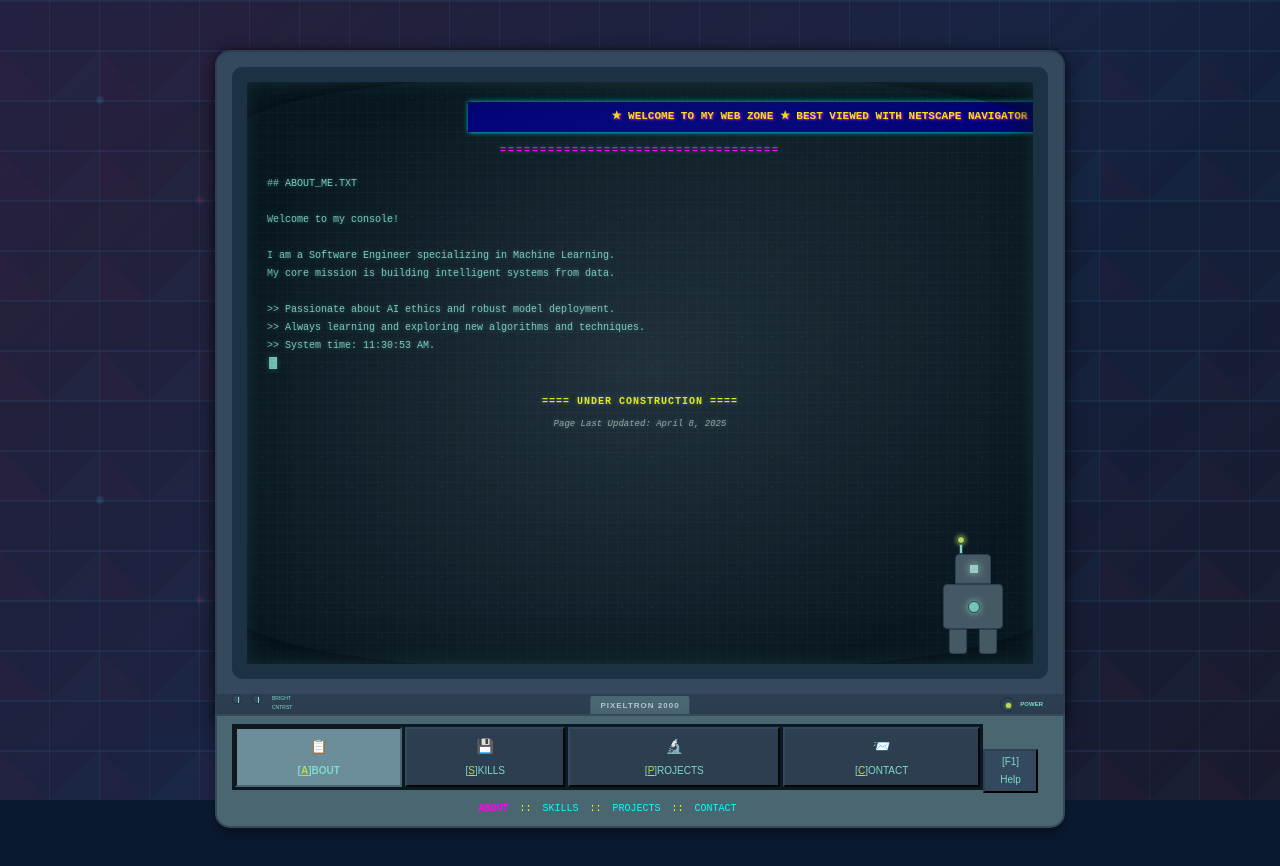
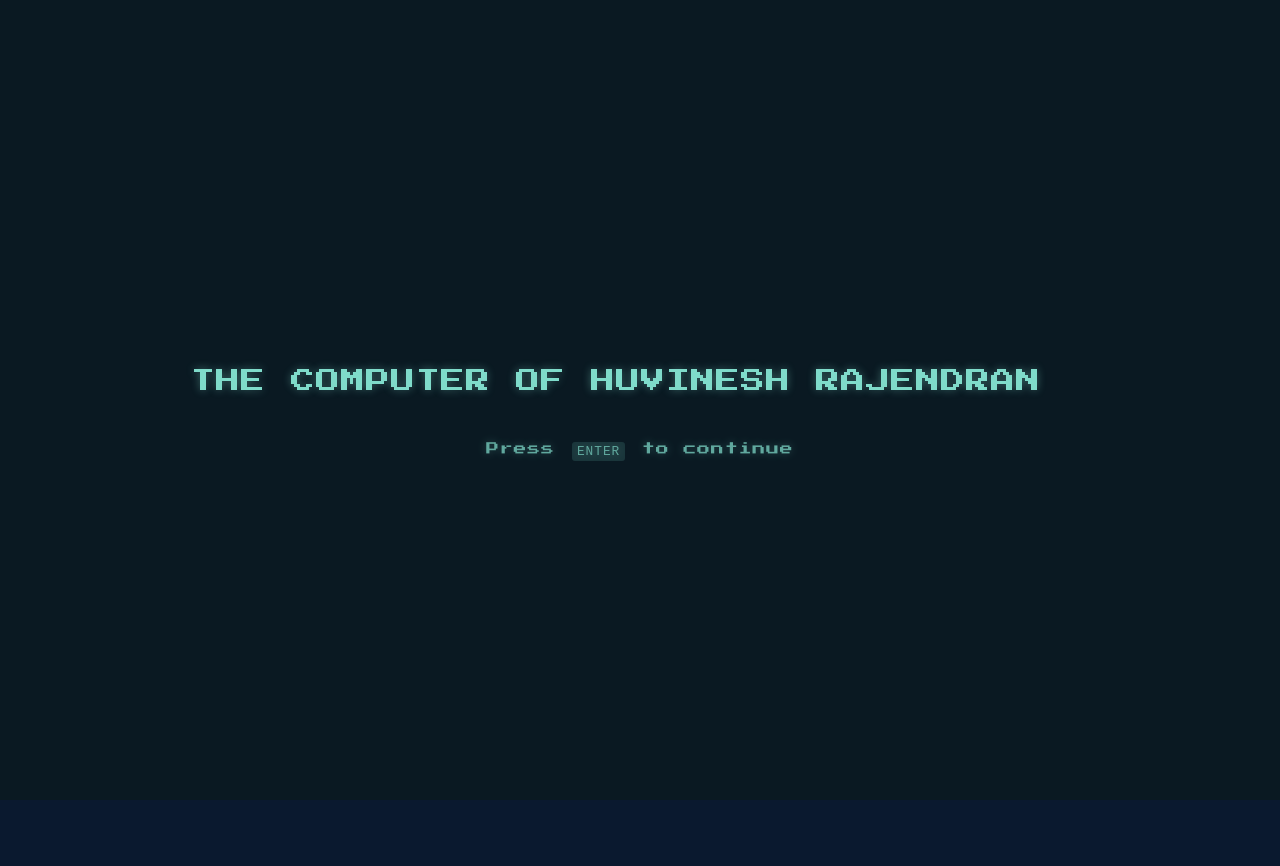
Before and after one commit to Huvinesh-Rajendran-12/myportfolio, a Next.js app: page / in a window 1280 px wide. Shown: the top 866 px of the page. After the commit the page ends 800 px from the top, so only its background shows below. Built offline with nearby package versions, Linux system fonts and the light colour scheme.

Commit message:
Add intro screen with typewriter effect and update font styling

```diff
--- a/src/app/globals.css
+++ b/src/app/globals.css
@@ -2,6 +2,7 @@
 
 /* --- Soothing Retro Theme CSS Variables --- */
 :root {
+    /* Color variables */
     --bg-gradient: linear-gradient(to bottom, #2c3e50, #4a6670, #6b8e9a); /* Midnight Blue -> Steel Blue */
     --monitor-bg: #34495e; /* Dark slate */
     --monitor-border: #2c3e50;
@@ -19,6 +20,11 @@
     --nav-text: #7fdbca; /* Soft teal */
     --nav-hover-bg: #3d556c;
     --nav-hover-text: #a3c8c4; /* Dusty teal */
+
+    /* Font variables */
+    --font-pixel-primary: var(--font-vt323), 'VT323', 'Courier New', monospace;
+    --font-pixel-secondary: var(--font-press-start-2p), 'Press Start 2P', monospace;
+    --font-mono: 'Courier New', monospace;
     --nav-active-bg: #b0c4de; /* Light steel blue */
     --nav-active-text: #0a1922; /* Deep navy */
     --robot-body: #465a65; /* Slate gray */
@@ -393,18 +399,39 @@ body::after {
     word-wrap: break-word;
     min-height: 50px;
 }
-.content-area h2 { color: var(--header-color); margin-bottom: 1em; font-size: 1.2em; text-shadow: 0 0 8px var(--header-glow); }
+.content-area h2 {
+    color: var(--header-color);
+    margin-bottom: 1em;
+    font-size: 1.4em;
+    text-shadow: 0 0 8px var(--header-glow);
+    font-family: var(--font-pixel-secondary);
+    text-transform: uppercase;
+    letter-spacing: 1px;
+}
 .content-area ul { list-style: none; padding-left: 0; margin-top: 0.5em; margin-bottom: 0.5em; }
-.content-area li { margin-bottom: 0.5em; }
+.content-area li {
+    margin-bottom: 0.8em;
+    font-size: 0.9rem;
+}
 .content-area li::before { content: "> "; color: var(--list-marker-color); }
-.content-area a { color: var(--link-color); text-decoration: underline; }
+.content-area a {
+    color: var(--link-color);
+    text-decoration: underline;
+    font-weight: bold;
+    text-shadow: 0 0 3px var(--link-color);
+}
 .content-area a:hover { color: var(--link-hover-color); }
 
 /* Retro Content Area Styling */
 .retro-content {
-    font-family: "Courier New", monospace;
+    font-family: var(--font-pixel-primary);
     width: 100%;
     position: relative;
+    font-size: 0.9rem;
+    image-rendering: pixelated;
+    -webkit-font-smoothing: none;
+    -moz-osx-font-smoothing: grayscale;
+    letter-spacing: 0.5px;
 }
 
 /* Retro Header with Marquee */
@@ -489,7 +516,17 @@ body::after {
  }
 
 /* Blinking Cursor */
-.cursor { display: inline-block; width: 8px; height: 1.2em; background-color: var(--cursor-color); margin-left: 2px; vertical-align: middle; animation: blink 1s step-end infinite; box-shadow: 0 0 5px var(--text-glow); }
+.cursor {
+    display: inline-block;
+    width: 12px;
+    height: 1.4em;
+    background-color: var(--cursor-color);
+    margin-left: 4px;
+    vertical-align: middle;
+    animation: blink 1s step-end infinite;
+    box-shadow: 0 0 8px var(--text-glow);
+    image-rendering: pixelated;
+}
 @keyframes blink { 50% { opacity: 0; } }
 
 /* Retro Navigation Styling */
--- a/src/app/layout.tsx
+++ b/src/app/layout.tsx
@@ -1,5 +1,5 @@
 import type { Metadata } from "next";
-import { Inter, Press_Start_2P } from "next/font/google";
+import { Inter, Press_Start_2P, VT323 } from "next/font/google";
 import "./globals.css";
 
 // Configure fonts using next/font
@@ -12,6 +12,12 @@ const pressStart2P = Press_Start_2P({
   subsets: ["latin"],
   weight: "400",
   variable: "--font-press-start-2p", // CSS variable for Press Start 2P
+});
+
+const vt323 = VT323({
+  subsets: ["latin"],
+  weight: "400",
+  variable: "--font-vt323", // CSS variable for VT323
 });
 
 export const metadata: Metadata = {
@@ -28,7 +34,7 @@ export default function RootLayout({
     <html lang="en">
       {/* Apply font variables to body */}
       {/* Default font set in globals.css, variables available if needed */}
-      <body className={`${inter.variable} ${pressStart2P.variable}`}>
+      <body className={`${inter.variable} ${pressStart2P.variable} ${vt323.variable}`}>
         {children}
       </body>
     </html>
--- a/src/app/page.tsx
+++ b/src/app/page.tsx
@@ -4,12 +4,19 @@ import React, { useState, useMemo, useEffect } from 'react';
 import PixelRobot from '@/components/PixelRobot';
 import ContentDisplay from '@/components/ContentDisplay';
 import Navigation from '@/components/Navigation';
+import IntroScreen from '@/components/IntroScreen';
 import { portfolioData, sectionKeys } from '@/components/portfolioData'; // Import data and keys
 
 export default function Home() {
+  const [showIntro, setShowIntro] = useState<boolean>(true);
   const [activeSection, setActiveSection] = useState<string>('about'); // Default section
   // State for showing/hiding keyboard shortcut help
   const [showKeyboardHelp, setShowKeyboardHelp] = useState<boolean>(false);
+
+  // Function to handle completion of intro screen
+  const handleIntroComplete = () => {
+    setShowIntro(false);
+  };
 
   const handleNavigate = (sectionId: string) => {
     setActiveSection(sectionId);
@@ -91,6 +98,11 @@ export default function Home() {
 
 
   return (
+    <>
+      {/* Show intro screen if in intro state */}
+      {showIntro ? (
+        <IntroScreen onComplete={handleIntroComplete} />
+      ) : (
         <>
           {/* Circuit glow effect for background */}
           <div className="circuit-glow"></div>
@@ -188,5 +200,7 @@ export default function Home() {
             </div>
           </div>
         </>
+      )}
+    </>
   );
 }
--- a/src/components/ContentDisplay.tsx
+++ b/src/components/ContentDisplay.tsx
@@ -94,12 +94,12 @@ const ContentDisplay: React.FC<ContentDisplayProps> = ({ content, speed = 5 }) =
   return (
     <div ref={contentRef} className="content-area retro-content">
       {/* Classic 90s marquee and divider */}
-      <div className="retro-header">
+      {/* <div className="retro-header">
         <div className="retro-marquee">
           ★ WELCOME TO MY WEB ZONE ★ BEST VIEWED WITH NETSCAPE NAVIGATOR 3.0 ★
         </div>
         <div className="retro-divider">===================================</div>
-      </div>
+      </div> */}
 
       {/* Loading message - classic 90s element */}
       {isNewContent && (
@@ -112,7 +112,6 @@ const ContentDisplay: React.FC<ContentDisplayProps> = ({ content, speed = 5 }) =
 
       {/* Classic 90s footer with counter and last updated */}
       <div className="retro-footer">
-        <div className="construction-bar">==== UNDER CONSTRUCTION ====</div>
         <div className="last-updated">Page Last Updated: {lastUpdated}</div>
       </div>
     </div>
--- /dev/null
+++ b/src/components/IntroScreen.module.css
@@ -0,0 +1,74 @@
+/* Intro Screen Styles */
+.introScreen {
+    position: fixed;
+    top: 0;
+    left: 0;
+    width: 100%;
+    height: 100%;
+    background-color: var(--screen-bg);
+    display: flex;
+    align-items: center;
+    justify-content: center;
+    z-index: 1000;
+    color: var(--text-color);
+    text-shadow: 0 0 8px var(--text-glow);
+    font-family: var(--font-pixel-primary);
+    image-rendering: pixelated;
+}
+
+.introContent {
+    display: flex;
+    flex-direction: column;
+    align-items: center;
+    justify-content: center;
+    text-align: center;
+}
+
+.introText {
+    font-size: 1.5rem;
+    margin-bottom: 2rem;
+    letter-spacing: 1px;
+    line-height: 1.5;
+    font-family: var(--font-pixel-primary);
+    text-transform: uppercase;
+    image-rendering: pixelated;
+    -webkit-font-smoothing: none;
+    -moz-osx-font-smoothing: grayscale;
+}
+
+@keyframes blink {
+    0%, 100% { opacity: 1; }
+    50% { opacity: 0; }
+}
+
+.cursorBlink {
+    animation: blink 1s infinite;
+    display: inline-block;
+    margin-left: 2px;
+    font-size: 2.8rem;
+    font-weight: bold;
+}
+
+.enterPrompt {
+    font-size: 0.8rem;
+    opacity: 0.8;
+    animation: pulse 2s infinite;
+    font-family: var(--font-pixel-secondary);
+    letter-spacing: 1px;
+    image-rendering: pixelated;
+    -webkit-font-smoothing: none;
+    -moz-osx-font-smoothing: grayscale;
+}
+
+@keyframes pulse {
+    0%, 100% { opacity: 0.6; }
+    50% { opacity: 1; }
+}
+
+.enterPrompt kbd {
+    background-color: rgba(127, 219, 202, 0.2);
+    border: 1px solid var(--accent);
+    border-radius: 3px;
+    padding: 2px 5px;
+    margin: 0 3px;
+}
--- /dev/null
+++ b/src/components/IntroScreen.tsx
@@ -0,0 +1,57 @@
+'use client';
+
+import React, { useState, useEffect } from 'react';
+import styles from './IntroScreen.module.css';
+
+interface IntroScreenProps {
+  onComplete: () => void;
+}
+
+const IntroScreen: React.FC<IntroScreenProps> = ({ onComplete }) => {
+  const [text, setText] = useState('');
+  const fullText = "The Computer of Huvinesh Rajendran";
+  const [showEnterPrompt, setShowEnterPrompt] = useState(false);
+
+  // Type out the text one character at a time
+  useEffect(() => {
+    if (text.length < fullText.length) {
+      const timer = setTimeout(() => {
+        setText(fullText.substring(0, text.length + 1));
+      }, 100); // Typing speed
+      return () => clearTimeout(timer);
+    } else {
+      // Show the "Press ENTER" prompt after the text is fully typed
+      const timer = setTimeout(() => {
+        setShowEnterPrompt(true);
+      }, 800);
+      return () => clearTimeout(timer);
+    }
+  }, [text]);
+
+  // Listen for the Enter key press to continue
+  useEffect(() => {
+    const handleKeyPress = (event: KeyboardEvent) => {
+      if (event.key === 'Enter' && showEnterPrompt) {
+        onComplete();
+      }
+    };
+
+    window.addEventListener('keydown', handleKeyPress);
+    return () => window.removeEventListener('keydown', handleKeyPress);
+  }, [showEnterPrompt, onComplete]);
+
+  return (
+    <div className={styles.introScreen}>
+      <div className={styles.introContent}>
+        <div className={styles.introText}>{text}<span className={styles.cursorBlink}>|</span></div>
+        {showEnterPrompt && (
+          <div className={styles.enterPrompt}>
+            Press <kbd>ENTER</kbd> to continue
+          </div>
+        )}
+      </div>
+    </div>
+  );
+};
+
+export default IntroScreen;
```
Lines whose indentation alone changed are shown as unchanged.
